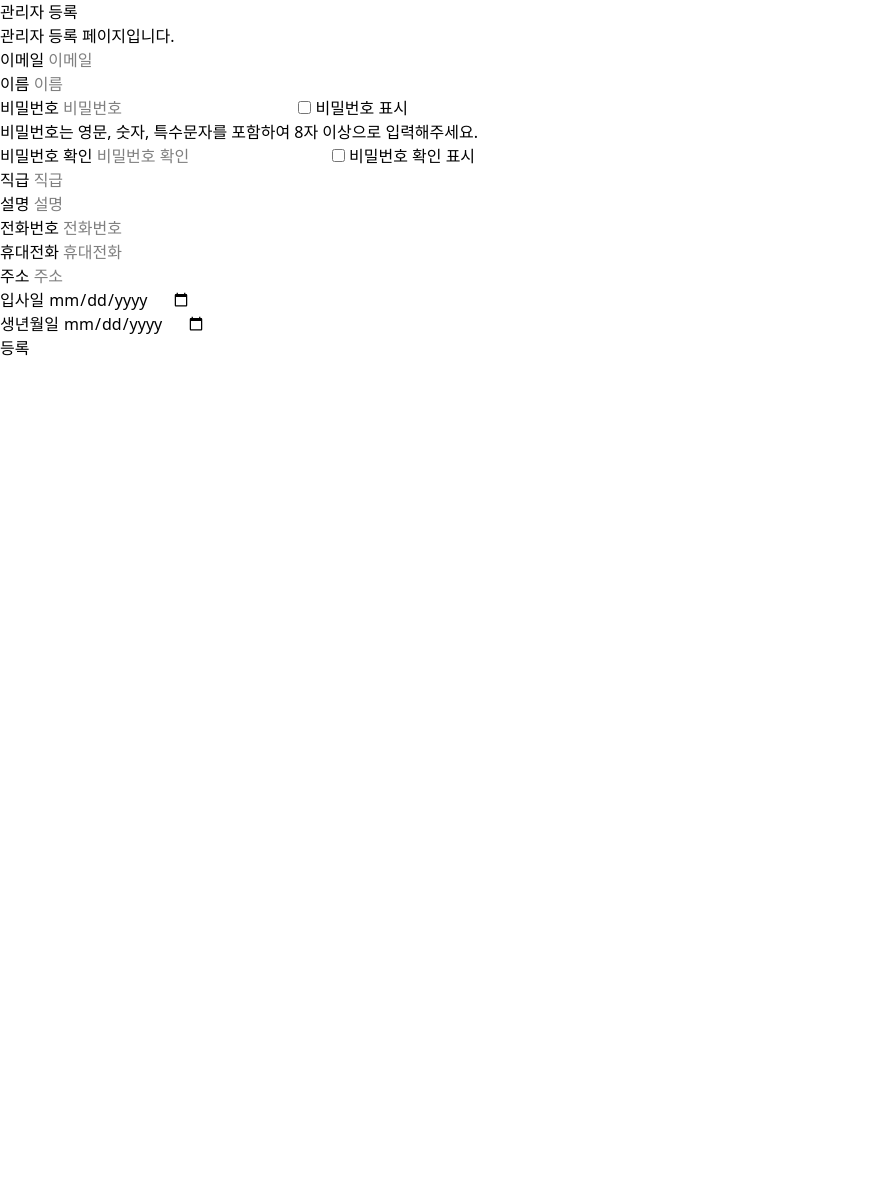
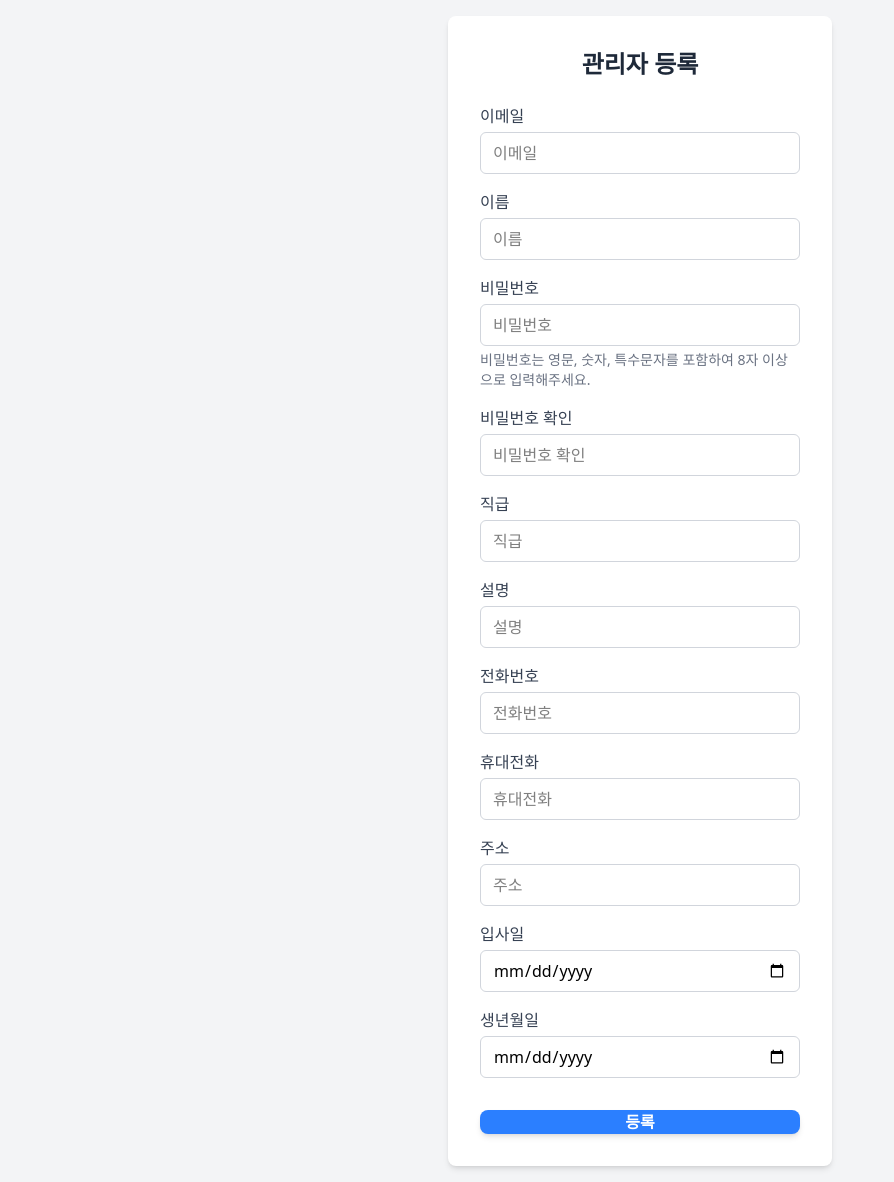
Before and after one commit to coder-unani/project_changdeok, a Node project: template src/views/backend/employee/regist.ejs in a window 1280 px wide. Shown: the whole page, without its empty margins (0-894 px from the left). Before the commit the page ends 356 px from the top, so only its background shows below. Run offline with Node 20 templates, Linux system fonts and the light colour scheme; the template is opened without the code that fills it, so the values that code supplies are empty; style sheets or scripts are compiled from the project's sources; some libraries are stand-ins or nearby versions.

Commit message:
[design] 직원 등록/로그인 페이지 tailwindcss 로 UI 정리

```diff
--- a/src/views/backend/employee/regist.ejs
+++ b/src/views/backend/employee/regist.ejs
@@ -1,72 +1,70 @@
 <%- include('../layouts/header') %>
-    <h1>관리자 등록</h1>
-    <p>관리자 등록 페이지입니다.</p>
-    <form id="formAdminRegister">
-        <ul>
-            <li>
-                <label for="email">이메일</label>
-                <input type="email" id="email" name="email" placeholder="이메일" required>
-            </li>
-            <li>
-                <label for="name">이름</label>
-                <input type="text" id="name" name="name" placeholder="이름" required>
-            </li>
-            <li>
+  <div class="bg-gray-100 flex items-center justify-center min-h-screen">
+    <div class="bg-white p-8 rounded-lg shadow-md w-96 m-4">
+      <h1 class="text-2xl font-bold mb-6 text-center text-gray-800">관리자 등록</h1>
+      <form id="formAdminRegister" class="space-y-4">
         <div>
-                    <label for="password">비밀번호</label>
-                    <input type="password" id="password" name="password" placeholder="비밀번호" required>
-                    <span>
-                        <input type="checkbox" id="showPassword">
-                        <label for="showPassword">비밀번호 표시</label>
-                    </span>
+          <label for="email" class="block mb-1 font-medium text-gray-700">이메일</label>
+          <input type="email" id="email" name="email" class="w-full px-3 py-2 border border-gray-300 rounded-md focus:outline-none focus:ring-2 focus:ring-blue-500" placeholder="이메일" required>
         </div>
+
         <div>
-                    <p>비밀번호는 영문, 숫자, 특수문자를 포함하여 8자 이상으로 입력해주세요.</p>
+          <label for="name" class="block mb-1 font-medium text-gray-700">이름</label>
+          <input type="text" id="name" name="name" class="w-full px-3 py-2 border border-gray-300 rounded-md focus:outline-none focus:ring-2 focus:ring-blue-500" placeholder="이름" required>
         </div>
-            </li>
-            <li>
+
         <div>
-                    <label for="passwordConfirm">비밀번호 확인</label>
-                    <input type="password" id="passwordConfirm" name="passwordConfirm" placeholder="비밀번호 확인" required>
-                    <span>
-                        <input type="checkbox" id="showPassword">
-                        <label for="showPassword">비밀번호 확인 표시</label>
-                    </span>
+          <label for="password" class="block mb-1 font-medium text-gray-700">비밀번호</label>
+          <input type="password" id="password" name="password" class="w-full px-3 py-2 border border-gray-300 rounded-md focus:outline-none focus:ring-2 focus:ring-blue-500" placeholder="비밀번호" required>
+          <p class="mt-1 text-sm text-gray-500">비밀번호는 영문, 숫자, 특수문자를 포함하여 8자 이상으로 입력해주세요.</p>
         </div>
-            </li>
-            <li>
-                <label for="position">직급</label>
-                <input type="text" id="position" name="position" placeholder="직급">
-            </li>
-            <li>
-                <label for="description">설명</label>
-                <input type="text" id="description" name="description" placeholder="설명">
-            </li>
-            <li>
-                <label for="phone">전화번호</label>
-                <input type="text" id="phone" name="phone" placeholder="전화번호">
-            </li>
-            <li>
-                <label for="mobile">휴대전화</label>
-                <input type="text" id="mobile" name="mobile" placeholder="휴대전화">
-            </li>
-            <li>
-                <label for="address">주소</label>
-                <input type="text" id="address" name="address" placeholder="주소">
-            </li>
-            <li>
-                <label for="hireDate">입사일</label>
-                <input type="date" id="hireDate" name="hireDate" placeholder="입사일">
-            </li>
-            <li>
-                <label for="birthDate">생년월일</label>
-                <input type="date" id="birthDate" name="birthDate" placeholder="생년월일">
-            </li>
-            <li>
-                <button type="submit">등록</button>
-            </li>
-        </ul>
+
+        <div>
+          <label for="passwordConfirm" class="block mb-1 font-medium text-gray-700">비밀번호 확인</label>
+          <input type="password" id="passwordConfirm" name="passwordConfirm" class="w-full px-3 py-2 border border-gray-300 rounded-md focus:outline-none focus:ring-2 focus:ring-blue-500" placeholder="비밀번호 확인" required>
+        </div>
+
+        <div>
+          <label for="position" class="block mb-1 font-medium text-gray-700">직급</label>
+          <input type="text" id="position" name="position" class="w-full px-3 py-2 border border-gray-300 rounded-md focus:outline-none focus:ring-2 focus:ring-blue-500" placeholder="직급">
+        </div>
+
+        <div>
+          <label for="description" class="block mb-1 font-medium text-gray-700">설명</label>
+          <input type="text" id="description" name="description" class="w-full px-3 py-2 border border-gray-300 rounded-md focus:outline-none focus:ring-2 focus:ring-blue-500" placeholder="설명">
+        </div>
+
+        <div>
+          <label for="phone" class="block mb-1 font-medium text-gray-700">전화번호</label>
+          <input type="text" id="phone" name="phone" class="w-full px-3 py-2 border border-gray-300 rounded-md focus:outline-none focus:ring-2 focus:ring-blue-500" placeholder="전화번호">
+        </div>
+
+        <div>
+          <label for="mobile" class="block mb-1 font-medium text-gray-700">휴대전화</label>
+          <input type="text" id="mobile" name="mobile" class="w-full px-3 py-2 border border-gray-300 rounded-md focus:outline-none focus:ring-2 focus:ring-blue-500" placeholder="휴대전화">
+        </div>
+
+        <div>
+          <label for="address" class="block mb-1 font-medium text-gray-700">주소</label>
+          <input type="text" id="address" name="address" class="w-full px-3 py-2 border border-gray-300 rounded-md focus:outline-none focus:ring-2 focus:ring-blue-500" placeholder="주소">
+        </div>
+
+        <div>
+          <label for="hireDate" class="block mb-1 font-medium text-gray-700">입사일</label>
+          <input type="date" id="hireDate" name="hireDate" class="w-full px-3 py-2 border border-gray-300 rounded-md focus:outline-none focus:ring-2 focus:ring-blue-500">
+        </div>
+
+        <div>
+          <label for="birthDate" class="block mb-1 font-medium text-gray-700">생년월일</label>
+          <input type="date" id="birthDate" name="birthDate" class="w-full px-3 py-2 border border-gray-300 rounded-md focus:outline-none focus:ring-2 focus:ring-blue-500">
+        </div>
+
+        <button type="submit" class="w-full mt-4 px-4 bg-blue-500 text-white font-semibold rounded-lg shadow-md hover:bg-blue-700 focus:outline-none focus:ring-2 focus:ring-blue-400 focus:ring-opacity-75">
+          등록
+        </button>
       </form>
+    </div>
+  </div>
 
   <script>
       document.getElementById('formAdminRegister').addEventListener('submit', async (e) => {
@@ -83,7 +81,7 @@
 
           try {
               // POST 요청 보내기
-                const response = await fetch('/api/admin/regist', {
+              const response = await fetch('/api/backend/employee/regist', {
                   method: 'POST',
                   headers: {
                       'Content-Type': 'application/json'
--- a/src/views/backend/layouts/header.ejs
+++ b/src/views/backend/layouts/header.ejs
@@ -4,6 +4,7 @@
     <meta charset="UTF-8">
     <meta name="viewport" content="width=device-width, initial-scale=1.0">
     <title><%= title %></title>
-    <link rel="stylesheet" href="/css/style.css">
+    <link href="/css/tailwind.css" rel="stylesheet">
+    <link href="/css/styles.css" rel="stylesheet">
 </head>
 <body>
```
Also changed, not shown: src/views/backend/employee/login.ejs (+25 -25 lines). Lines whose indentation alone changed are shown as unchanged.
